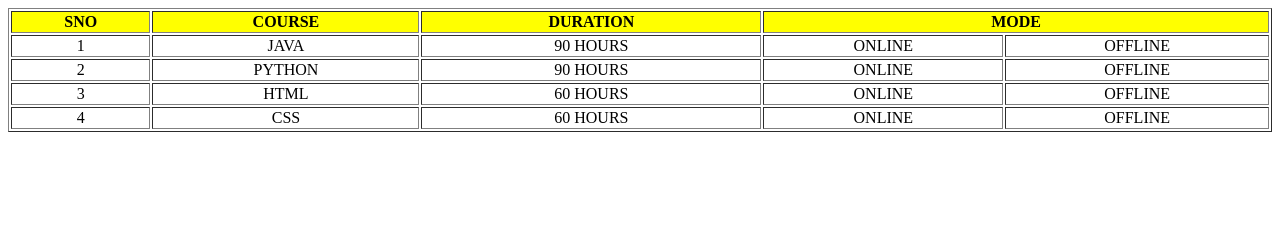
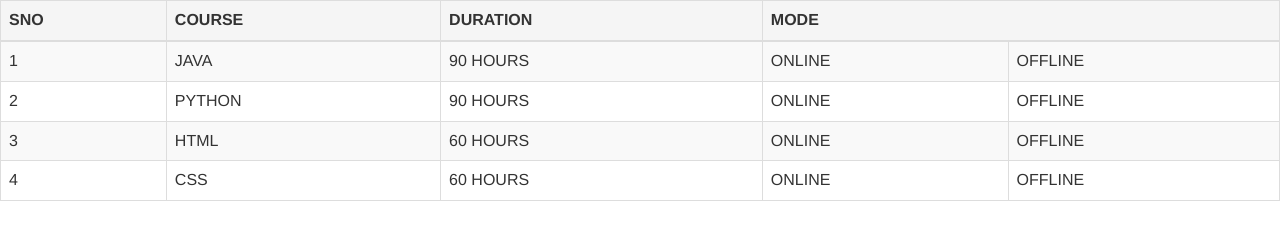
Before and after one commit to gitprsh/HTMlPractice, a plain HTML site: page Practice2/tables.html in a window 1280 px wide. Drawn offline with nearby package versions, Linux system fonts and the light colour scheme.

Commit message:
table stylesheet

```diff
--- a/Practice2/tables.html
+++ b/Practice2/tables.html
@@ -3,23 +3,21 @@
         <meta charset="utf-8">
         <meta name="viewport" content="width=device-width, initial-scale=1">
         <link rel="icon" type="image/jpeg" href="fav1.jpeg">
+        <link rel="stylesheet" href="https://maxcdn.bootstrapcdn.com/bootstrap/3.4.1/css/bootstrap.min.css">
         <title>TABLES</title>
         <style>
-            tr:hover
-            {
-                background-color: blue;
-            }
+
         </style>
     </head>
     <body>
-        <table border="1" width="100%">
-            <thead style="background-color: yellow;">
+        <table class="table table-striped table-hover table-bordered">
+            <thead">
                 <th>SNO</th>
                 <th>COURSE</th>
                 <th>DURATION</th>
                 <th colspan="2">MODE</th>
             </thead>
-            <tbody style="text-align: center;">
+            <tbody>
                 <tr>
                     <td>1</td>
                     <td>JAVA</td>
```
